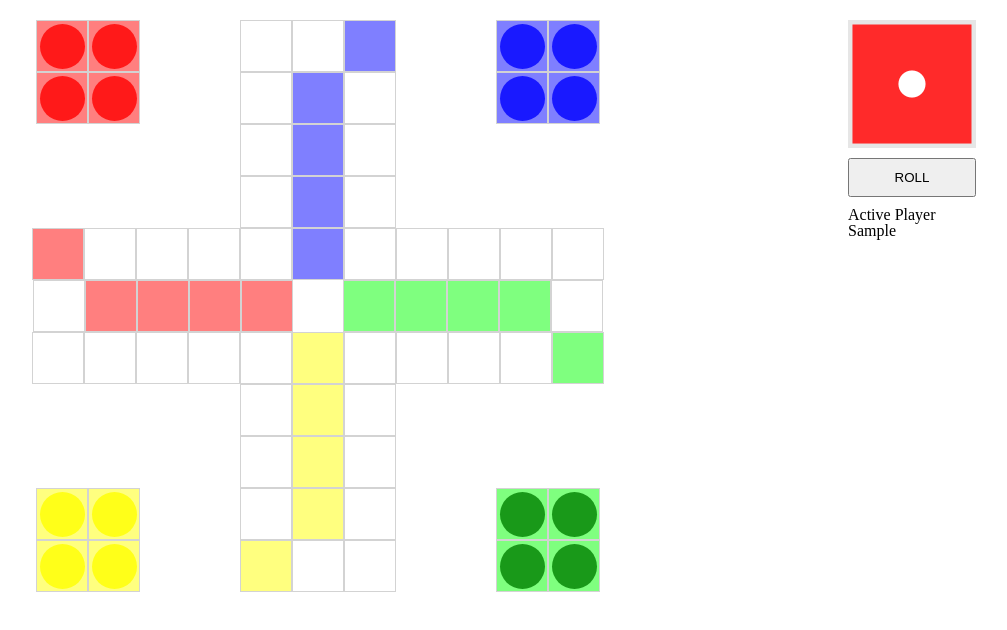
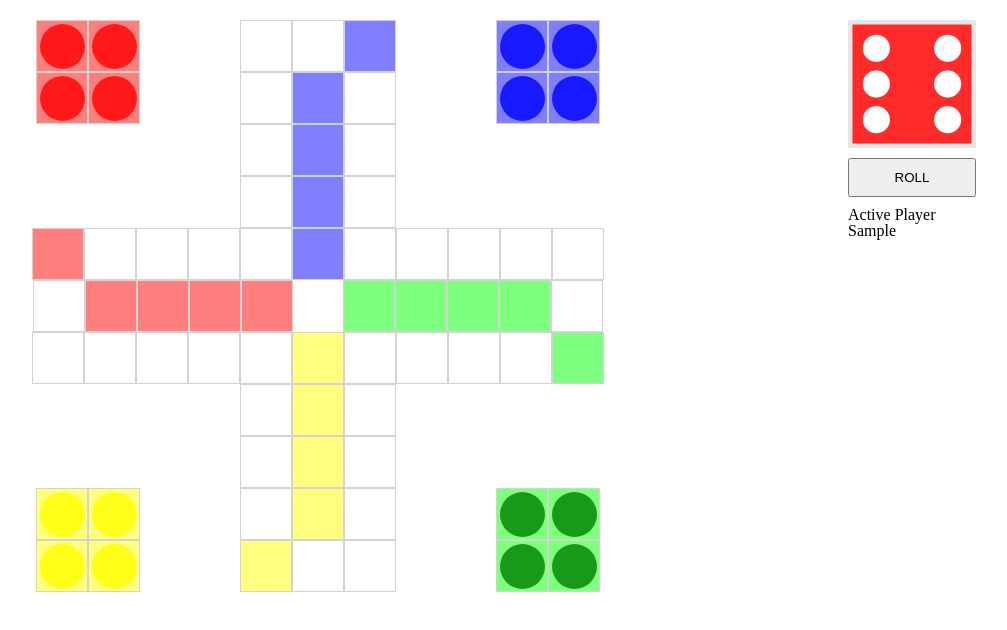
Before and after one commit to kacpermazur93/final-cd-project, a React (Create React App) app: page / in a window 1280 px wide. Both pictures are taken after typing "Sample", "Sample" into the empty fields and a click on the input "Play". Shown: the top 630 px of the page, without its empty margins (110-1117 px from the left). Built offline with nearby package versions, Linux system fonts and the light colour scheme.

Commit message:
getting dice result

```diff
--- a/src/App.js
+++ b/src/App.js
@@ -12,7 +12,8 @@ class App extends Component {
             gameStart: false,
             currPlayerIndex: 0,
             diceRolled: false,
-            pawnMoved: false
+            pawnMoved: false,
+            diceResult: undefined
         }
     }
 
@@ -23,6 +24,12 @@ class App extends Component {
         });
     }
 
+    getResult = (diceValue) => {
+        this.setState({
+            diceResult: diceValue,
+            diceRolled: true
+        })
+    }
 
     render() {
         return <div className="App">
@@ -30,7 +37,9 @@ class App extends Component {
                 <StartForm setPlayers={this.startGame}/> :
                 <div id='main-view'>
                     <Board/>
-                    <Panel currPlayer={this.state.players[this.state.currPlayerIndex]}/>
+                    <Panel currPlayer={this.state.players[this.state.currPlayerIndex]}
+                           diceRolled={this.state.diceRolled}
+                           getResult={(a)=>{this.getResult(a)}}/>
                 </div>
             }
         </div>
--- a/src/Dice.js
+++ b/src/Dice.js
@@ -6,14 +6,13 @@ class RollDice extends Component {
         super(props);
 
         this.state = {
-            x: 6,
+            x: 5,
         }
     }
 
 
-
     diceRolling = (event) => {
-        event.target.disabled = true;
+        //event.target.disabled = true;
 
         this.setState({
             counter: 0
@@ -27,10 +26,13 @@ class RollDice extends Component {
             });
 
             if (this.state.counter === 12) {
+                this.props.getResult(this.state.x+1);
                 clearInterval(this.intervalId);
             }
 
-        }, 60)
+        }, 60);
+
+
 
     };
 
@@ -40,9 +42,10 @@ class RollDice extends Component {
             <div style={{
                 width: '128px',
                 height: '128px',
-                background: `url(${dice}) ${(128*this.state.x)}px`
+                background: `url(${dice}) ${(-128*this.state.x)}px`
             }}> </div>
-            <button onClick={(e)=>{this.diceRolling(e)}}>ROLL</button>
+            <button disabled={this.props.diceRolled}
+                    onClick={(e)=>{this.diceRolling(e)}}>ROLL</button>
         </div>
     }
 }
--- a/src/Panel.js
+++ b/src/Panel.js
@@ -11,7 +11,8 @@ class Panel extends Component {
 
     render() {
         return <div id='panel'>
-            <RollDice/>
+            <RollDice diceRolled={this.props.diceRolled}
+                      getResult={(a)=>{this.props.getResult(a)}}/>
             <h3>Active Player</h3>
             <p>{this.props.currPlayer}</p>
         </div>
--- a/src/Pawn.js
+++ b/src/Pawn.js
@@ -1,4 +1,4 @@
-import React, {Component} from "react";
+import React from "react";
 
 class Pawn extends React.Component {
 
```
